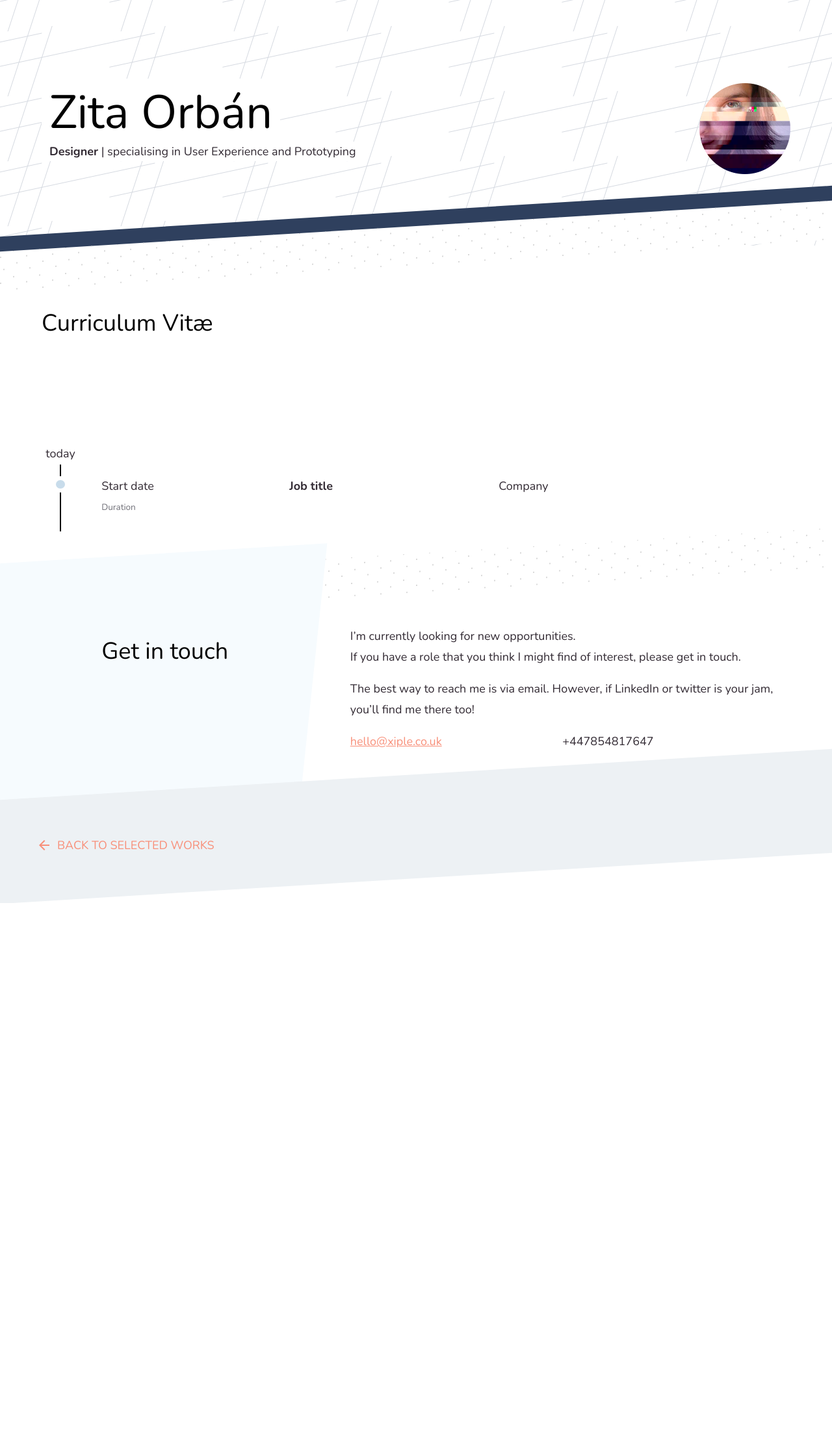
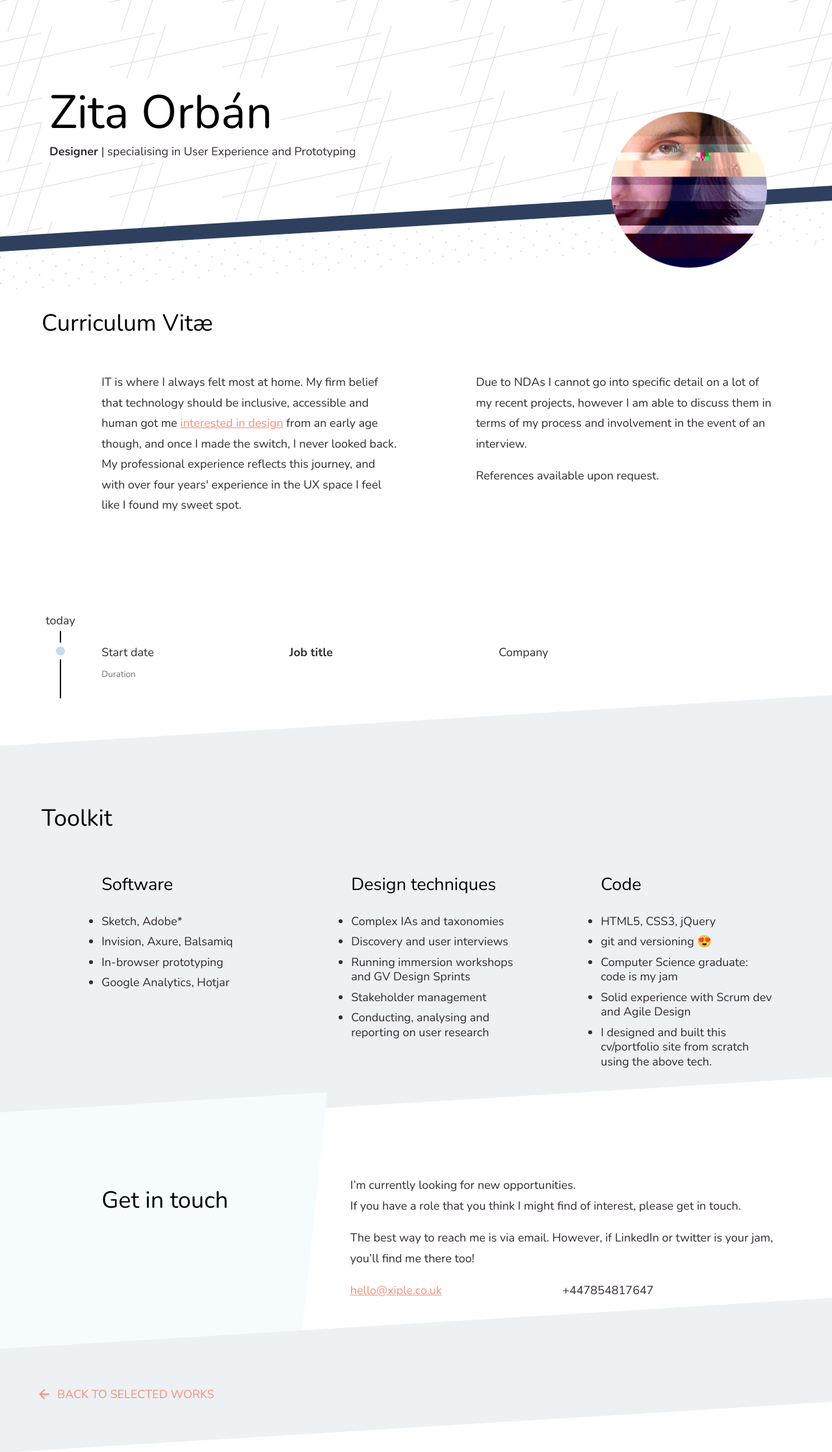
Before and after one commit to dopamine/cv, a PHP site: page /newcv.html in a window 1280 px wide. Shown: the whole page at 65% size. Before the commit the page ends 1390 px from the top, so only its background shows below. Run offline with PHP 8.4, Linux system fonts and the light colour scheme; some libraries are stand-ins or nearby versions.

Commit message:
Lost track of changes so committing all *

```diff
--- a/assets/css/sass/case-studies.scss
+++ b/assets/css/sass/case-studies.scss
@@ -11,3 +11,7 @@
     box-shadow: -8px 8px 0 0 $navy-med;
     width:100%;
 }
+
+#tb-tabs-final-video {
+  width:100%;
+}
--- a/assets/css/sass/jobs.scss
+++ b/assets/css/sass/jobs.scss
@@ -1,4 +1,15 @@
 // main: ./xiple-cv-2017.scss
+
+@media screen and (min-width: 800px) {
+  ul {
+      padding-left:0;
+  }
+  ul li {
+    line-height: 1.25rem;
+    margin-bottom: 0.5rem;
+  }
+}
+
 // Jobs
 
 .now {
@@ -51,6 +62,7 @@
 
 
 @media screen and (max-width: 800px) {
+  .now {display:none;}
   .job-item::before,
   .job-start-date::before {display:none;}
 
--- a/assets/css/sass/xiple-cv-2017.scss
+++ b/assets/css/sass/xiple-cv-2017.scss
@@ -5,6 +5,7 @@
 @import "./type.scss";
 
 @import "./decor.scss";
+// @import "./particles.scss";
 
 @import "./case-studies.scss";
 @import "./jobs.scss";
@@ -98,6 +99,45 @@ section {
   background:url('../img/dot-pattern.png');
   background-color: #fff;
   height:60px;
+}
+
+.avatar {
+    z-index: 300;
+    position: absolute;
+    bottom: -34px;
+    right: 100px;
+    width: 240px;
+
+  img {width: 100%;}
+
+}
+
+@media screen and (max-width: 900px) {
+  .avatar {
+    bottom:0;
+    right:-34px;
+  }
+  .avatar img { width:90%; }
+  .header .display,
+  .header p {
+    width:70%;
+  }
+}
+
+@media screen and (max-width: 600px) {
+  .avatar {
+    width:100%;
+    position:relative;
+    margin-bottom:32px;
+    left:0;
+  }
+  .avatar img { width:50%; }
+  .header .display,
+  .header p {
+    width:100%;
+    text-align:center;
+  }
+
 }
 
 // .work
--- a/newcv.html
+++ b/newcv.html
@@ -28,9 +28,10 @@
 <!-- End Google Tag Manager -->
 
 <header class="header">
-  <div class='avatar'>
-    <img src="assets/img/avatar.png" width='140' align='right'>
+  <div class='avatar flex-container-vh-center'>
+    <img src="assets/img/avatar.png">
   </div>
+
   <h1 class='display'>
     <span class="whitebox">Zita Orb&aacute;n</span>
   </h1>
@@ -45,9 +46,21 @@
 <section class="intro">
   <h2>Curriculum Vit&aelig;</h2>
 
-  <p>
-
-  </p>
+<div class="row">
+  <div class="offset-1 col-5">
+      <p>
+        IT is where I always felt most at home. My firm belief that technology should be inclusive, accessible and human got me <a href="design-motivation.html">interested in design</a> from an early age though, and once I made the switch, I never looked back. My professional experience reflects this journey, and with over four years' experience in the UX space I feel like I found my sweet spot.
+      </p>
+  </div>
+  <div class="offset-1 col-5">
+      <p>
+        Due to NDAs I cannot go into specific detail on a lot of my recent projects, however I am able to discuss them in terms of my process and involvement in the event of an interview.
+      </p>
+      <p>
+        References available upon request.
+      </p>
+  </div>
+</div>
 </section>
 
 <section id="experience" class="bars bar-dot" mv-app mv-storage="https://github.com/dopamine/xiple-cv/content/experience.json" mv-bar="no-login">
@@ -90,6 +103,43 @@
 </section>
 
 
+<section id="skills" class="field">
+  <h2>Toolkit</h2>
+  <div class="row">
+    <div class="offset-1 col-3">
+      <h3>Software</h3>
+      <ul>
+        <li>Sketch, Adobe*</li>
+        <li>Invision, Axure, Balsamiq</li>
+        <li>In-browser prototyping</li>
+        <li>Google Analytics, Hotjar</li>
+      </ul>
+    </div>
+    <div class="offset-1 col-3">
+      <h3>Design techniques</h3>
+      <ul>
+        <li>Complex IAs and taxonomies</li>
+        <li>Discovery and user interviews</li>
+        <li>Running immersion workshops and GV Design Sprints</li>
+        <li>Stakeholder management</li>
+        <li>Conducting, analysing and reporting on user research</li>
+      </ul>
+    </div>
+    <div class="offset-1 col-3">
+      <h3>Code</h3>
+      <ul>
+        <li>HTML5, CSS3, jQuery</li>
+        <li>git and versioning 😍</li>
+        <li>Computer Science graduate: code is my jam</li>
+        <li>Solid experience with Scrum dev and Agile Design</li>
+        <li>I designed and built this cv/portfolio site from scratch using the above tech.</li>
+      </ul>
+    </div>
+  </div>
+</section>
+
+
+
   <section class="contact field field-half field-left">
 
     <div class="row">
```
Also changed, not shown: assets/css/sass/particles.scss (added, +81 -0 lines), assets/js/particles.js (added, +15 -0 lines), home.html (+6 -2 lines), projects/tb-ui-tabs.html (+37 -4 lines), assets/css/xiple-cv-2017.min.css, content/portf/tb-developing-ui-elements.png (added), content/portf/tb-tabs-final.png (added), content/portf/tb-tabs-options-1.png (added), content/portf/tb-tabs-options-2.png (added).
